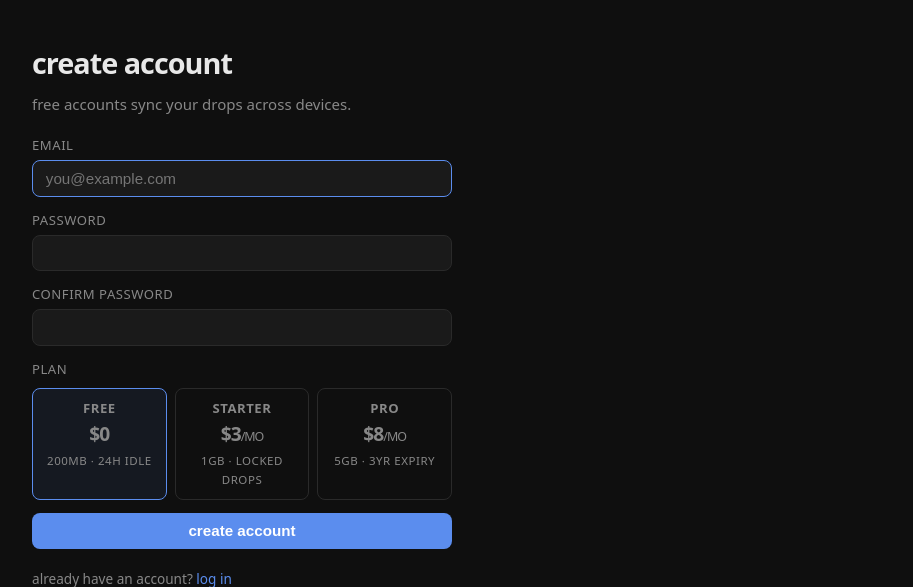
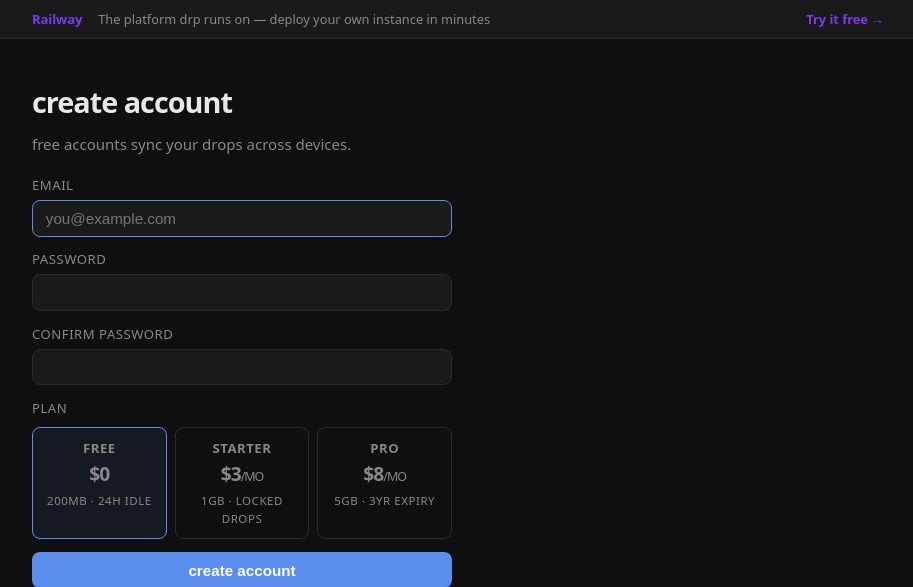
Before and after one commit to Vic-Nas/drp, a Django app: page /auth/register/ in a window 1280 px wide. Shown: the part 69-656 px from the top of the page, without its empty margins (182-1095 px from the left). Run offline with Django 5.2, Linux system fonts and the light colour scheme.

Commit message:
fix: move ad to full-width bar below header, clean up help sidenav

```diff
--- a/project/static/css/ads.css
+++ b/project/static/css/ads.css
@@ -1,58 +1,68 @@
-/* ── Ad slots ────────────────────────────────────────────────────────────────
-   Railway referral is the default. AdSense replaces it via env var —
-   no CSS changes needed when switching.
+/* ── Ad bar ──────────────────────────────────────────────────────────────────
+   Sits between <header> and <main>. Full width, slim, never competes
+   with content. Railway referral by default; AdSense when env var is set.
    ────────────────────────────────────────────────────────────────────────── */
 
-.ad-slot {
-  margin: 1.5rem 0 .5rem;
+.ad-slot--adbar {
+  width: 100%;
+  border-bottom: 1px solid var(--border);
+  background: var(--surface);
 }
 
-/* ── Railway referral card ── */
-.ad-railway {
-  display: inline-flex;
+/* ── Railway referral — adbar layout ── */
+.ad-slot--adbar .ad-railway {
+  display: flex;
   align-items: center;
-  gap: .75rem;
-  background: var(--surface);
-  border: 1px solid var(--border);
-  border-radius: var(--radius);
-  padding: .6rem 1rem;
+  gap: 1rem;
+  max-width: 900px;
+  margin: 0 auto;
+  padding: .55rem 1.5rem;
   text-decoration: none;
-  transition: border-color .15s, background .15s;
-  max-width: 100%;
+  transition: background .15s;
 }
-.ad-railway:hover {
-  border-color: #7c3aed;
-  background: rgba(124, 58, 237, .05);
+.ad-slot--adbar .ad-railway:hover {
+  background: rgba(124, 58, 237, .06);
   text-decoration: none;
 }
-.ad-railway__eyebrow {
-  font-size: .72rem;
+
+.ad-railway__logo {
+  font-size: .82rem;
+  font-weight: 800;
+  color: #7c3aed;
+  white-space: nowrap;
+  letter-spacing: -.01em;
+}
+
+.ad-railway__tagline {
+  font-size: .8rem;
   color: var(--muted);
-  text-transform: uppercase;
-  letter-spacing: .05em;
+  flex: 1;
   white-space: nowrap;
+  overflow: hidden;
+  text-overflow: ellipsis;
 }
-.ad-railway__logo {
-  font-size: .9rem;
-  font-weight: 700;
+
+.ad-railway__cta {
+  font-size: .8rem;
+  font-weight: 600;
   color: #7c3aed;
   white-space: nowrap;
 }
-.ad-railway__cta {
-  font-size: .8rem;
-  color: var(--muted);
-  white-space: nowrap;
-  padding-left: .25rem;
+
+/* ── AdSense — adbar layout ── */
+.ad-slot--adbar .ad-adsense {
+  display: block;
+  max-width: 900px;
+  margin: 0 auto;
+  min-height: 60px;
 }
 
-/* ── Bottom/wide variant ── */
-.ad-slot--help-bottom .ad-railway {
-  width: 100%;
-  justify-content: space-between;
+@media (max-width: 700px) {
+  .ad-slot--adbar .ad-railway {
+    padding: .5rem 1rem;
+    gap: .6rem;
+  }
+  .ad-railway__tagline {
+    display: none;
+  }
 }
-
-/* ── AdSense unit ── */
-.ad-adsense {
-  display: block;
-  min-height: 90px;
-}
--- a/project/templates/ads/slot.html
+++ b/project/templates/ads/slot.html
@@ -1,20 +1,17 @@
 {% comment %}
 ads/slot.html — reusable ad slot.
 
-Usage:
-  {% include 'ads/slot.html' with placement="below-drop" %}
-
-Placements: below-drop, help-bottom
+Placements:
+  adbar   — full-width bar between header and main (base.html)
 
 Behaviour:
-  ADSENSE_CLIENT unset  → Railway referral card (default)
-  ADSENSE_CLIENT set    → AdSense responsive unit
+  ADSENSE_CLIENT unset  → Railway referral card
+  ADSENSE_CLIENT set    → AdSense leaderboard (728×90 / responsive)
 
-To go live with AdSense: set ADSENSE_CLIENT=ca-pub-xxxxxxxxxxxxxxxx
-in Railway env vars. No code changes needed.
+To enable AdSense: set ADSENSE_CLIENT=ca-pub-xxxxxxxxxxxxxxxx in Railway.
 {% endcomment %}
 {% if adsense_client %}
-<div class="ad-slot ad-slot--{{ placement|default:'below-drop' }}">
+<div class="ad-slot ad-slot--{{ placement|default:'adbar' }}">
   <ins class="adsbygoogle ad-adsense"
        style="display:block"
        data-ad-client="{{ adsense_client }}"
@@ -24,11 +21,11 @@ in Railway env vars. No code changes needed.
   <script>(adsbygoogle = window.adsbygoogle || []).push({});</script>
 </div>
 {% else %}
-<div class="ad-slot ad-slot--{{ placement|default:'below-drop' }}">
+<div class="ad-slot ad-slot--{{ placement|default:'adbar' }}">
   <a href="https://railway.com?referralCode=ZIdvo-" target="_blank" rel="noopener sponsored" class="ad-railway">
-    <span class="ad-railway__eyebrow">hosted on</span>
     <span class="ad-railway__logo">Railway</span>
-    <span class="ad-railway__cta">Deploy your own →</span>
+    <span class="ad-railway__tagline">The platform drp runs on — deploy your own instance in minutes</span>
+    <span class="ad-railway__cta">Try it free →</span>
   </a>
 </div>
 {% endif %}
--- a/project/templates/base.html
+++ b/project/templates/base.html
@@ -31,6 +31,9 @@
       {% endif %}
     </nav>
   </header>
+
+  {% include 'ads/slot.html' with placement="adbar" %}
+
   <main>
     {% block content %}{% endblock %}
   </main>
--- a/project/templates/help/base.html
+++ b/project/templates/help/base.html
@@ -16,7 +16,6 @@
       <a href="{% url 'help_plans' %}"  {% if request.resolver_match.url_name == 'help_plans'  %}class="active"{% endif %}>plans</a>
       <a href="{% url 'help_expiry' %}" {% if request.resolver_match.url_name == 'help_expiry' %}class="active"{% endif %}>expiry</a>
     </div>
-    {% include 'ads/slot.html' with placement="help-bottom" %}
   </nav>
 
   <article class="help-content">
```
